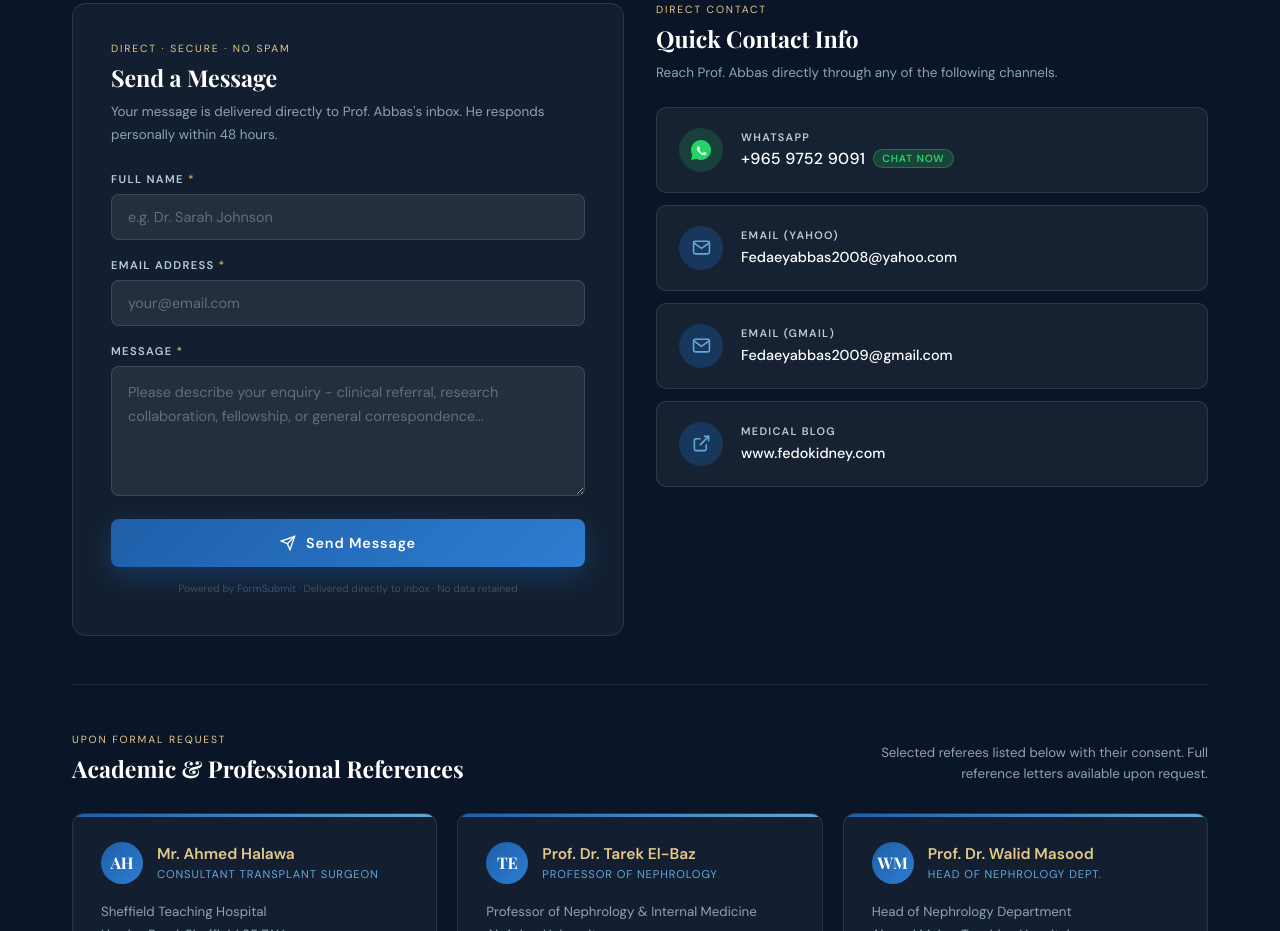
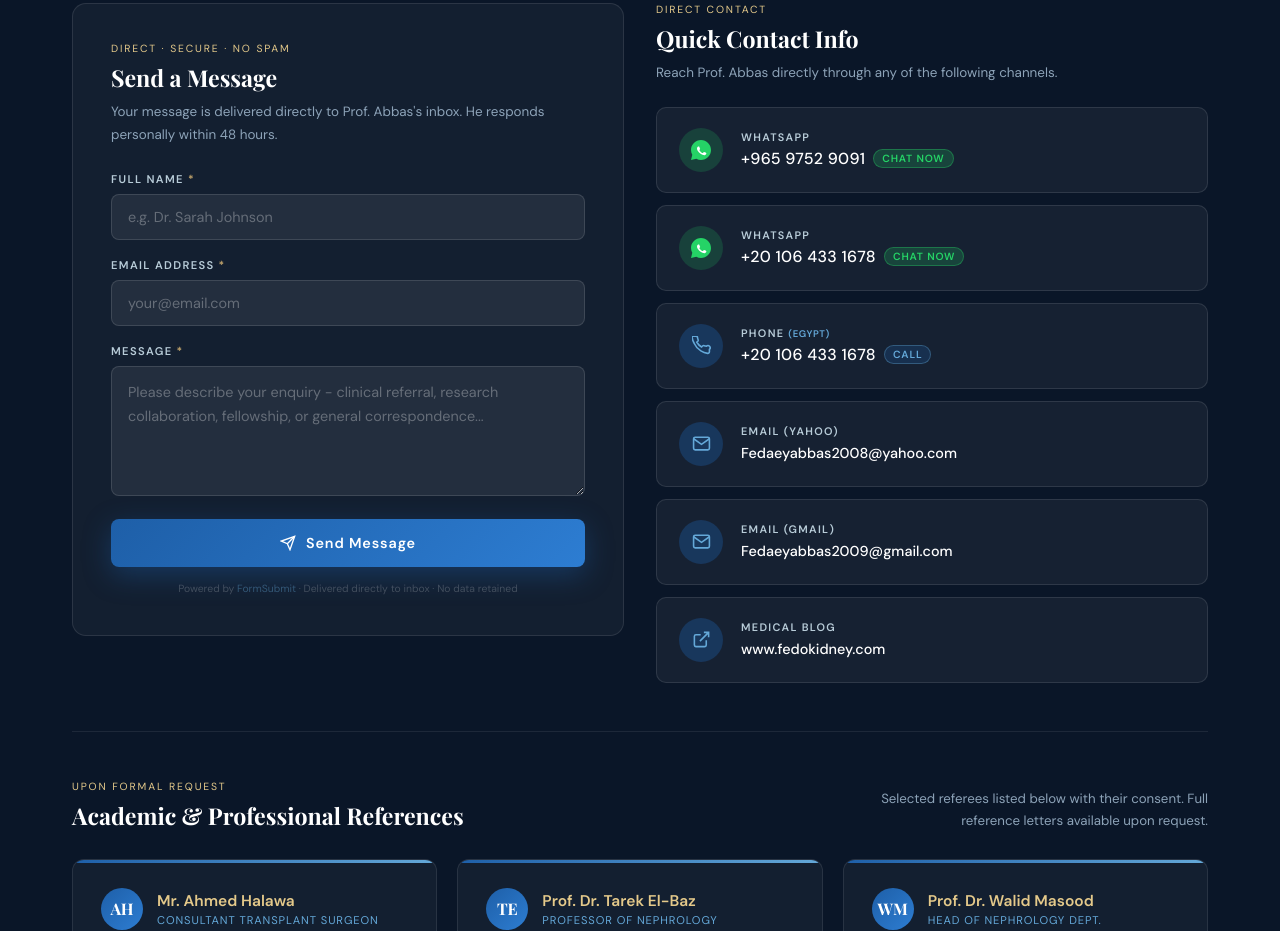
Before and after one commit to manarMsalah/D.Fedaei_Portfolio, a plain HTML site: page index.html in a window 1280 px wide. Shown: the part 11038-11969 px from the top of the page. Drawn offline with nearby package versions, Linux system fonts and the light colour scheme; a web font is replaced by a local one.

Commit message:
add new contact info

```diff
--- a/index.html
+++ b/index.html
@@ -741,10 +741,41 @@ footer p{font-size:0.82rem;color:var(--slate);}
             </svg>
           </div>
           <div>
-            <div style="font-size:0.68rem;letter-spacing:0.12em;text-transform:uppercase;color:var(--slate-light);font-weight:600;margin-bottom:4px;">WhatsApp </div>
+            <div style="font-size:0.68rem;letter-spacing:0.12em;text-transform:uppercase;color:var(--slate-light);font-weight:600;margin-bottom:4px;">WhatsApp <span style="font-size:0.6rem;color:rgba(37,211,102,0.7);letter-spacing:0.06em;"></span></div>
             <a href="https://wa.me/96597529091" target="_blank" rel="noopener noreferrer" style="color:white;text-decoration:none;font-size:1rem;font-weight:500;letter-spacing:0.02em;display:inline-flex;align-items:center;gap:8px;">
               +965 9752 9091
               <span style="font-size:0.65rem;background:rgba(37,211,102,0.2);color:#25D366;border:1px solid rgba(37,211,102,0.35);border-radius:100px;padding:2px 8px;letter-spacing:0.08em;text-transform:uppercase;font-weight:600;">Chat Now</span>
+            </a>
+          </div>
+        </div>
+
+        <!-- WhatsApp Egypt -->
+        <div style="display:flex;align-items:center;gap:18px;padding:20px 22px;background:rgba(255,255,255,0.05);border:1px solid rgba(255,255,255,0.1);border-radius:10px;margin-bottom:12px;transition:all 0.2s;" onmouseover="this.style.background='rgba(37,211,102,0.08)';this.style.borderColor='rgba(37,211,102,0.35)';" onmouseout="this.style.background='rgba(255,255,255,0.05)';this.style.borderColor='rgba(255,255,255,0.1)';">
+          <div style="width:44px;height:44px;border-radius:50%;background:rgba(37,211,102,0.18);display:flex;align-items:center;justify-content:center;flex-shrink:0;">
+            <svg width="24" height="24" viewBox="0 0 32 32" fill="none" xmlns="http://www.w3.org/2000/svg">
+              <path fill="#25D366" d="M16.003 2.667C8.638 2.667 2.667 8.638 2.667 16c0 2.355.627 4.563 1.72 6.474L2.667 29.333l7.09-1.693A13.267 13.267 0 0016.003 29.333c7.365 0 13.33-5.97 13.33-13.333 0-7.362-5.965-13.333-13.33-13.333z"/>
+              <path fill="white" d="M22.485 19.616c-.306-.153-1.812-.894-2.092-.995-.28-.102-.484-.153-.688.153-.204.306-.79.995-.969 1.2-.178.204-.357.23-.663.077-.306-.154-1.292-.476-2.461-1.518-.91-.811-1.524-1.813-1.703-2.119-.178-.306-.019-.472.134-.624.137-.137.306-.357.459-.535.153-.178.204-.306.306-.51.102-.204.051-.382-.026-.535-.077-.153-.688-1.66-.943-2.273-.248-.597-.5-.516-.688-.526l-.587-.01c-.204 0-.535.077-.815.382-.28.306-1.07 1.045-1.07 2.549s1.096 2.957 1.249 3.161c.153.204 2.157 3.293 5.228 4.617.731.315 1.302.503 1.746.644.734.233 1.402.2 1.93.121.588-.088 1.812-.74 2.067-1.455.255-.714.255-1.327.178-1.455-.076-.128-.28-.204-.586-.357z"/>
+            </svg>
+          </div>
+          <div>
+            <div style="font-size:0.68rem;letter-spacing:0.12em;text-transform:uppercase;color:var(--slate-light);font-weight:600;margin-bottom:4px;">WhatsApp <span style="font-size:0.6rem;color:rgba(37,211,102,0.7);letter-spacing:0.06em;"></span></div>
+            <a href="https://wa.me/201064331678" target="_blank" rel="noopener noreferrer" style="color:white;text-decoration:none;font-size:1rem;font-weight:500;letter-spacing:0.02em;display:inline-flex;align-items:center;gap:8px;">
+              +20 106 433 1678
+              <span style="font-size:0.65rem;background:rgba(37,211,102,0.2);color:#25D366;border:1px solid rgba(37,211,102,0.35);border-radius:100px;padding:2px 8px;letter-spacing:0.08em;text-transform:uppercase;font-weight:600;">Chat Now</span>
+            </a>
+          </div>
+        </div>
+
+                <!-- Phone (Egypt) -->
+        <div style="display:flex;align-items:center;gap:18px;padding:20px 22px;background:rgba(255,255,255,0.05);border:1px solid rgba(255,255,255,0.1);border-radius:10px;margin-bottom:12px;transition:all 0.2s;" onmouseover="this.style.background='rgba(255,255,255,0.08)';this.style.borderColor='rgba(100,168,216,0.3)';" onmouseout="this.style.background='rgba(255,255,255,0.05)';this.style.borderColor='rgba(255,255,255,0.1)';">
+          <div style="width:44px;height:44px;border-radius:50%;background:rgba(30,95,168,0.35);display:flex;align-items:center;justify-content:center;flex-shrink:0;">
+            <svg width="19" height="19" fill="none" stroke="var(--sky)" stroke-width="2" viewBox="0 0 24 24"><path d="M22 16.92v3a2 2 0 01-2.18 2 19.79 19.79 0 01-8.63-3.07A19.5 19.5 0 013.07 9.81a19.79 19.79 0 01-3.07-8.68A2 2 0 012 .18h3a2 2 0 012 1.72c.127.96.361 1.903.7 2.81a2 2 0 01-.45 2.11L6.09 7.91a16 16 0 006 6l1.27-1.27a2 2 0 012.11-.45c.907.339 1.85.573 2.81.7A2 2 0 0122 16.92z"/></svg>
+          </div>
+          <div>
+            <div style="font-size:0.68rem;letter-spacing:0.12em;text-transform:uppercase;color:var(--slate-light);font-weight:600;margin-bottom:4px;">Phone <span style="font-size:0.6rem;color:var(--sky);letter-spacing:0.06em;">(Egypt)</span></div>
+            <a href="tel:+201064331678" style="color:white;text-decoration:none;font-size:1rem;font-weight:500;letter-spacing:0.02em;display:inline-flex;align-items:center;gap:8px;">
+              +20 106 433 1678
+              <span style="font-size:0.65rem;background:rgba(30,95,168,0.25);color:var(--sky);border:1px solid rgba(100,168,216,0.35);border-radius:100px;padding:2px 8px;letter-spacing:0.08em;text-transform:uppercase;font-weight:600;">Call</span>
             </a>
           </div>
         </div>
@@ -770,6 +801,8 @@ footer p{font-size:0.82rem;color:var(--slate);}
             <a href="mailto:Fedaeyabbas2009@gmail.com" style="color:white;text-decoration:none;font-size:0.9rem;font-weight:500;word-break:break-all;">Fedaeyabbas2009@gmail.com</a>
           </div>
         </div>
+
+
 
         <!-- Blog -->
         <div style="display:flex;align-items:center;gap:18px;padding:20px 22px;background:rgba(255,255,255,0.05);border:1px solid rgba(255,255,255,0.1);border-radius:10px;transition:all 0.2s;" onmouseover="this.style.background='rgba(255,255,255,0.08)';this.style.borderColor='rgba(100,168,216,0.3)';" onmouseout="this.style.background='rgba(255,255,255,0.05)';this.style.borderColor='rgba(255,255,255,0.1)';">
```
